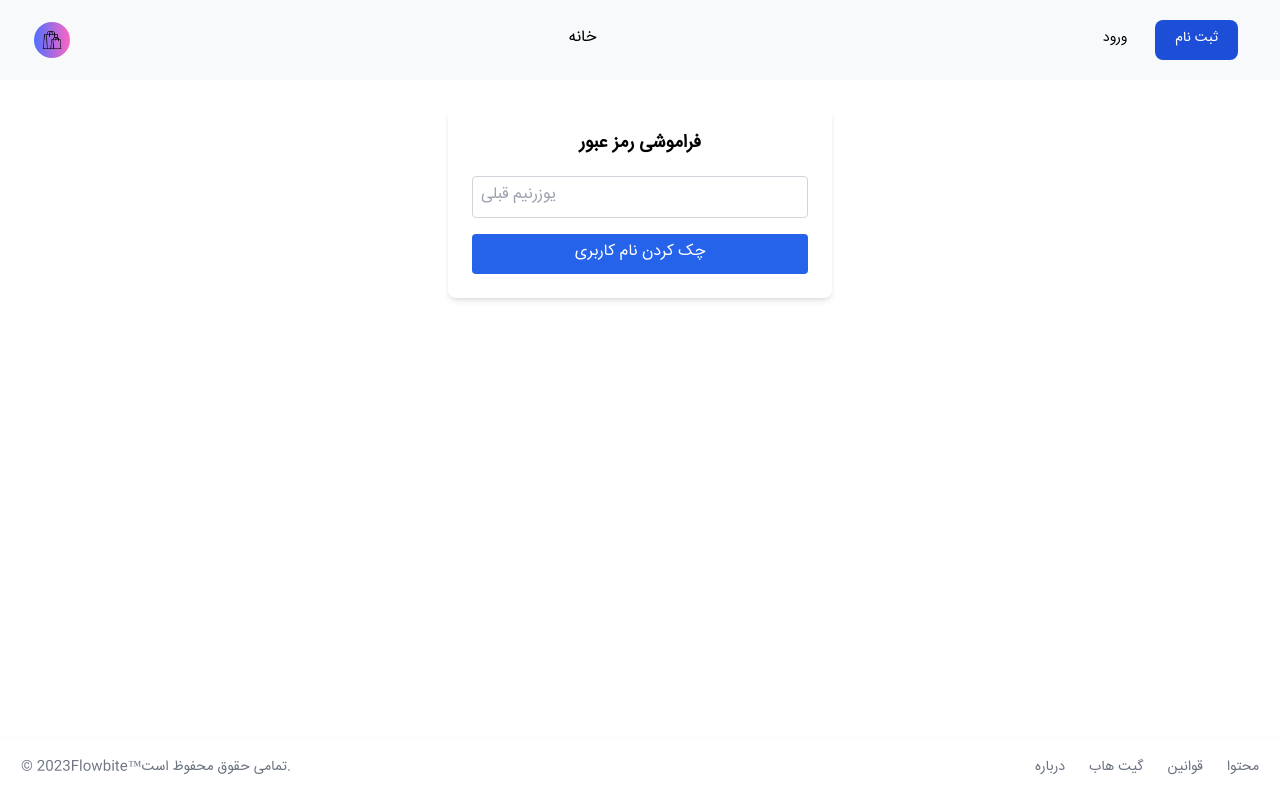
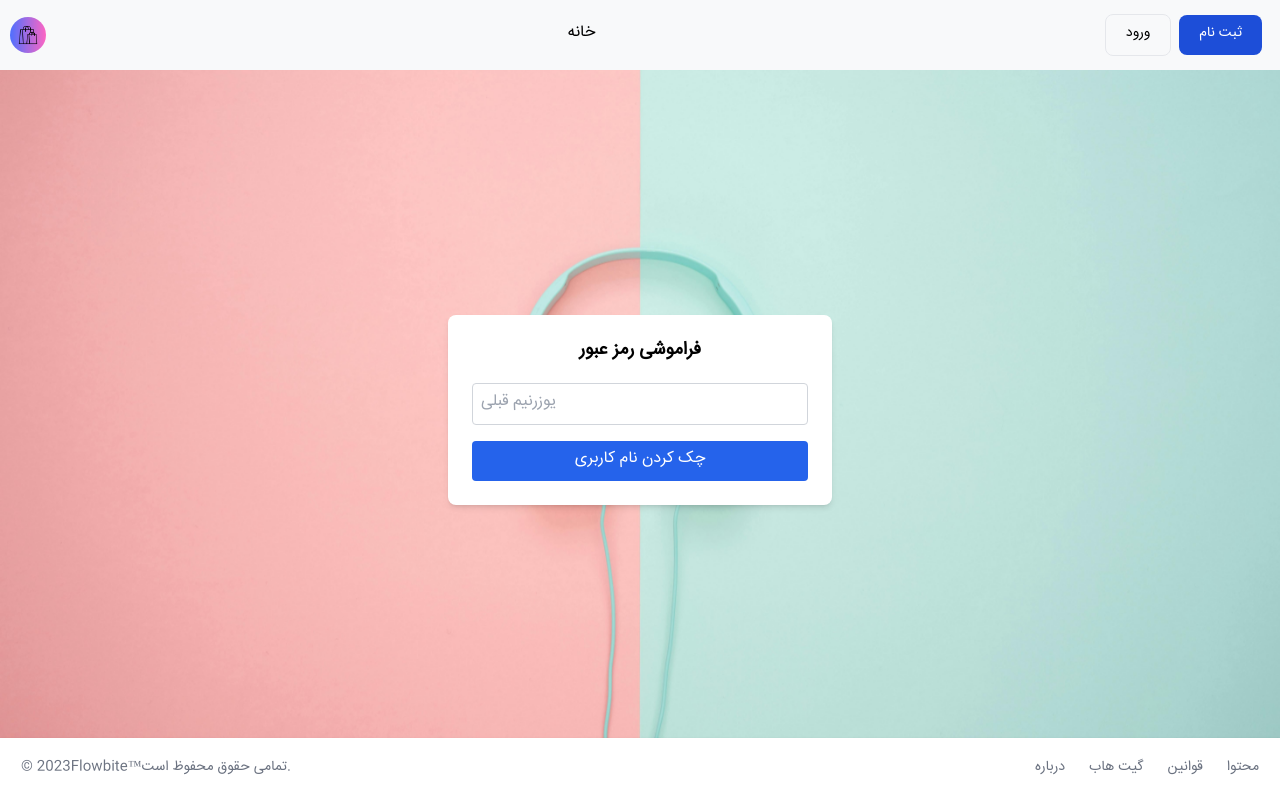
Before and after one commit to MohammadAminFeliAkbari/FullStackShop, a React (Create React App) app: page /forget in a window 1280 px wide. Built offline with nearby package versions, Linux system fonts and the light colour scheme.

Commit message:
debug code

```diff
--- a/src/components/Forget.jsx
+++ b/src/components/Forget.jsx
@@ -64,7 +64,7 @@ export default function Forget() {
   };
 
   return (
-    <div className="flex items-center justify-center py-4 bg-gradient-to-r">
+    <div className="app flex items-center justify-center py-4 bg-gradient-to-r">
       <form onSubmit={handleSubmit} className="flex flex-col items-center p-6 bg-white rounded-lg shadow-md w-full max-w-sm justify-center rtl m-3 hover:shadow-xl transition-all">
         <h2 className="text-lg font-semibold mb-4">فراموشی رمز عبور</h2>
         <input
--- a/src/components/Header.jsx
+++ b/src/components/Header.jsx
@@ -3,12 +3,12 @@ import Logo from '../image/img.png'
 import { NavLink } from 'react-router-dom'
 import { AppContext } from '../App'
 import { CiLogout } from 'react-icons/ci'
-export default function Header () {
+export default function Header() {
   const [hidden, sethidden] = useState(true)
   const { usernameLogin, setUsernameLogin } = useContext(AppContext)
   return (
     <header>
-      <nav className='border-gray-200 px-4 lg:px-6 py-2.5 bg-gray-100 bg-opacity-5'>
+      <nav className='border-gray-200 py-1 bg-gray-100 bg-opacity-5'>
         <div className='flex flex-wrap justify-between items-center mx-auto max-w-screen-xl'>
           <NavLink to='https://flowbite.com' className='flex items-center'>
             <img
@@ -32,7 +32,7 @@ export default function Header () {
               <NavLink
                 to='/login'
                 onClick={() => sethidden(() => true)}
-                className='  focus:ring-4 focus:ring-gray-300 font-medium rounded-lg text-sm px-4 lg:px-5 py-2 lg:py-2.5 mr-2 hover:bg-gray-400 transition-all hover:text-black focus:outline-none dark:focus:ring-gray-800'
+                className='border  focus:ring-4 focus:ring-gray-300 font-medium rounded-lg text-sm px-4 lg:px-5 py-2 lg:py-2.5 mr-2 hover:bg-gray-400 transition-all hover:text-black focus:outline-none dark:focus:ring-gray-800'
               >
                 ورود
               </NavLink>
@@ -68,9 +68,8 @@ export default function Header () {
             </div>
           )}
           <div
-            className={`${
-              hidden ? 'hidden' : ''
-            }  justify-between  items-center w-full lg:flex lg:w-auto lg:order-1`}
+            className={`${hidden ? 'hidden' : ''
+              }  justify-between  items-center w-full lg:flex lg:w-auto lg:order-1`}
             id='mobile-menu-2'
           >
             <ul className='flex flex-col mt-4 font-medium lg:flex-row lg:space-x-8 lg:mt-0 gap-3'>
--- a/src/components/login/login.css
+++ b/src/components/login/login.css
@@ -2,7 +2,7 @@
   background-image: url(../../image/bgSignUp.jpg);
   background-attachment: fixed;
   background-position: center;
-  height: 80vh;
+  height: 85vh;
   background-size: cover;
   display: flex;
   align-items: center;
--- a/src/components/signUp/signUpCss.css
+++ b/src/components/signUp/signUpCss.css
@@ -3,14 +3,9 @@
   /* background-size: 100% 100%; */
   background-attachment: fixed;
   background-position: center;
-  height: 80vh;
+  height: 85vh;
   background-size: cover;
 }
-/* .app {
-  background-image: url(../image/bg.jpg);
-  background-attachment: fixed;
-  max-width: 1024px;
-} */
 
 /* Universal Classes */
 
```
